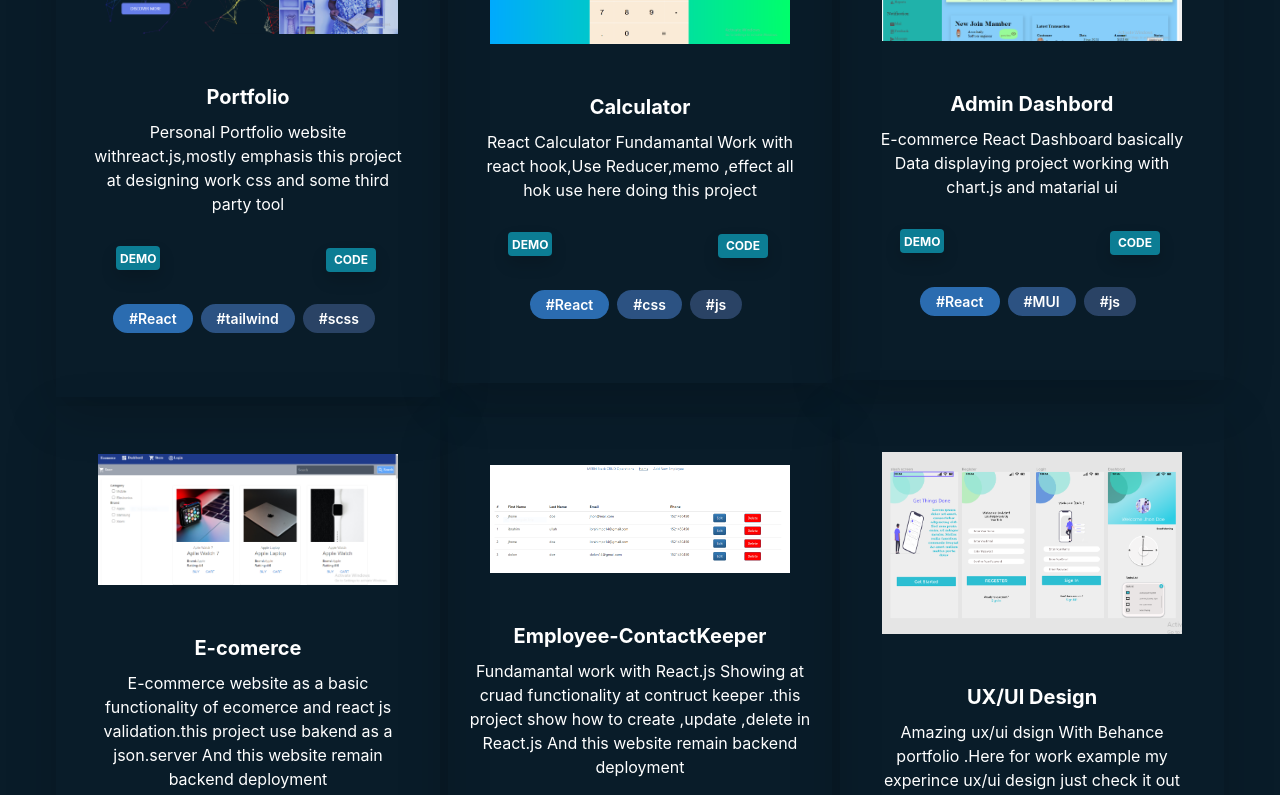
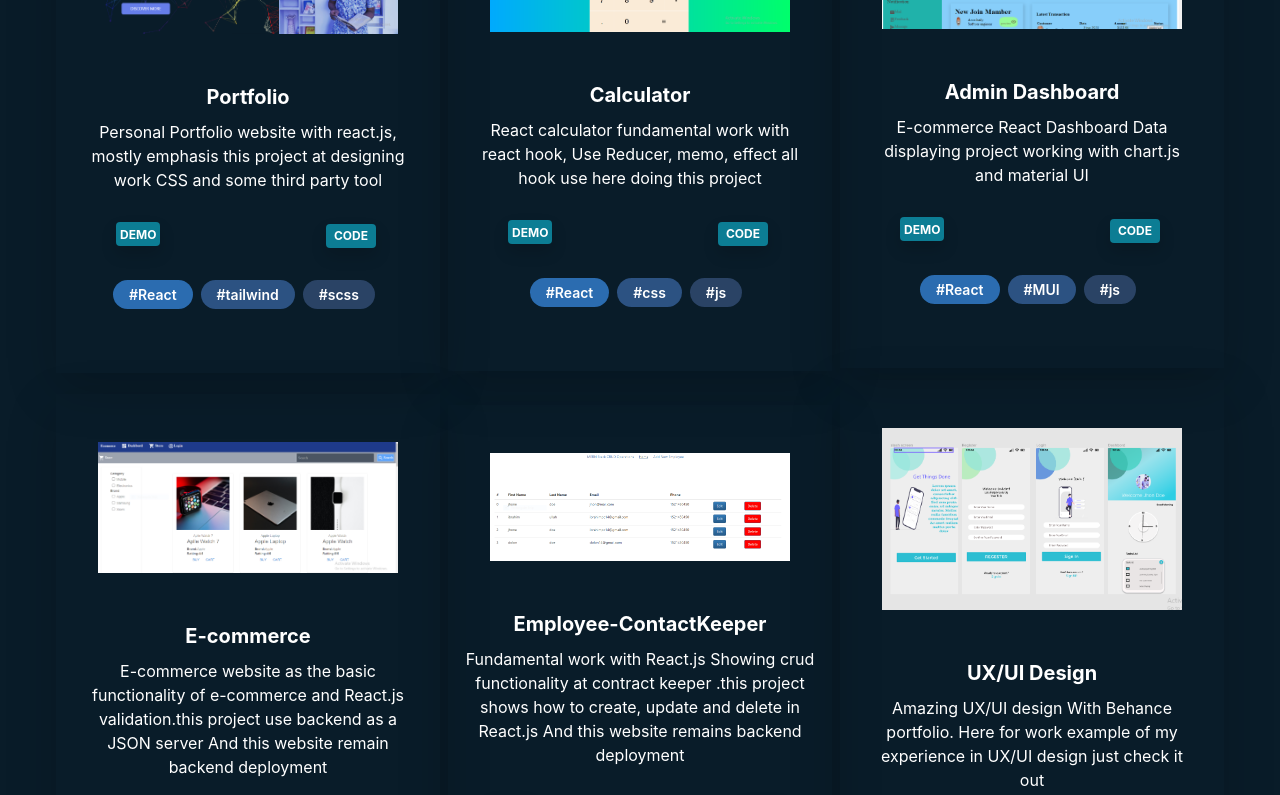
Before and after one commit to IbrahimDev007/portfolio, a React (Create React App) app: page / in a window 1280 px wide. Shown: the part 1160-1955 px from the top of the page. Built offline with nearby package versions, Linux system fonts and the light colour scheme.

Commit message:
resolved

```diff
--- a/src/content/index.js
+++ b/src/content/index.js
@@ -30,7 +30,7 @@ export default {
 			projectName: "Portfolio",
 			projectDemo: "https://ibrahim-007.netlify.app/",
 			PrjectCode: "https://github.com/IbrahimDev007/portfolio",
-			desc: "Personal  Portfolio  website  withreact.js,mostly emphasis this project at designing work css and some third party tool",
+			desc:"Personal  Portfolio  website  with react.js, mostly emphasis this project at designing work CSS and some third party tool",
 			item: "React",
 			item2: "tailwind",
 			item3: "scss",
@@ -43,33 +43,33 @@ export default {
 			projectName: "Calculator",
 			projectDemo: "https://calculator789.netlify.app/",
 			PrjectCode: "https://github.com/IbrahimDev007/Calculator/tree/master",
-			desc: "React Calculator Fundamantal Work with react hook,Use Reducer,memo ,effect all hok use here doing this project",
+			desc: "React calculator fundamental work with react hook, Use Reducer, memo, effect all hook use here doing this project",
 			item: "React",
 			item2: "css",
 			item3: "js",
 		},
 		{
-			title: " Admin Dashbord",
+			title: " Admin Dashboard",
 			img: "/assets/dashbord_snap.png",
-			projectName: "Admin Dashbord",
+			projectName: "Admin Dashboard",
 			button1: "Demo",
 			button2: "Code",
 			projectDemo: "https://ecomerce-electric.netlify.app/",
 			PrjectCode: "https://github.com/IbrahimDev007/React_Dashbord",
-			desc: "E-commerce React Dashboard  basically Data displaying project working with chart.js and matarial ui",
+			desc: "E-commerce React Dashboard Data displaying project working with chart.js and material UI",
 			item: "React",
 			item2: "MUI",
 			item3: "js",
 		},
 		{
-			title: " Ecomerce Website",
+			title: " E-commerce Website",
 			img: "/assets/ecomerceWebsite.PNG",
 			button1: "Demo",
 			button2: "Code",
-			projectName: "E-comerce",
+			projectName: "E-commerce",
 			projectDemo: "https://e-comerce-dashbord.netlify.app/",
 			PrjectCode: "https://github.com/IbrahimDev007/Ecomerce-dev",
-			desc: "E-commerce website as a basic functionality of ecomerce and react js validation.this project use bakend as a json.server And this website remain backend deployment",
+			desc: "E-commerce website as the basic functionality of e-commerce and React.js validation.this project use backend as a JSON server And this website remain backend deployment",
 			item: "React",
 			item2: "MUI",
 			item3: "js",
@@ -83,7 +83,7 @@ export default {
 			projectName: "Employee-ContactKeeper",
 			projectDemo: "https://contact-keeper004.netlify.app/",
 			PrjectCode: "https://github.com/IbrahimDev007/Employee-ContactKeeper",
-			desc: " Fundamantal work with React.js Showing at cruad functionality at contruct keeper .this project show how to create ,update ,delete in React.js And this website remain backend deployment",
+			desc: " Fundamental work with React.js Showing   crud functionality at contract keeper .this project shows how to create, update and delete in React.js And this website remains backend deployment",
 			item: "React",
 			item2: "express",
 			item3: "mongoose",
@@ -92,12 +92,12 @@ export default {
 		{
 			title: "Figma Design",
 			img: "/assets/Todo.PNG",
-			button1: "Dashbord",
+			button1: "Dashboard",
 			button2: "Preview",
 			projectName: "UX/UI Design",
 			projectDemo: "https://www.behance.net/ibrahimpc1db6f",
 			PrjectCode: "https://www.behance.net/ibrahimpc1db6f",
-			desc: "Amazing ux/ui dsign With Behance portfolio .Here for work example my experince ux/ui design just  check it out",
+			desc: "Amazing UX/UI design With Behance portfolio. Here for work example of my experience in UX/UI design just  check it out",
 			item: "Figma",
 			item2: "xd",
 			item3: "Photoshop",
@@ -106,7 +106,7 @@ export default {
 	],
 	Experience: {
 		title: "Experience",
-		desc: "After two different fields workout  i  decided to explore myself at web development and Ux/UI design.",
+		desc: "After two different fields workout, I decided to explore web development and Ux/UI design.	",
 		company: [
 			{
 				img: "/assets/CPC.PNG",
@@ -126,7 +126,7 @@ export default {
 	},
 	contact: {
 		title: "Ping Me!",
-		desc: "Hey, I'm Ibrahim Khalil Ullah (B.Sc in C.S.E), working  at  react  with diferent field  working exprience I love to explore myself to Developer and Designer. I am very excited to accomplish a new challenge and prepare to myself energetic worker",
+		desc: "Hey, I'm Ibrahim Khalil Ullah (B.Sc in C.S.E), working at  react.js and Figma with different fields of working experience. I love to explore myself as a Developer and Designer. I am very excited to accomplish a new challenge and prepare to myself an energetic worker",
 		socials: [
 			{
 				alt: "facebook",
@@ -195,6 +195,6 @@ export default {
 			},
 
 		],
-		desc: "  Befor This  react.js work  work at  many languages  like c,c++, Python, PHP, java though never settle down at last js claim to mind and I'm very much passionate at React.js and  UI/UX design .At Ux/UI like prototyoe,wareframe ,mockup design has well base revisised and here I go 😊  ",
+		desc: "  Before this, react.js worked in many languages like C, C++, Python, PHP, and Java. Though never settling down at last Javascript claims to mind, and I'm very passionate about React.js and UI/UX design. In  Ux/UI  sector working on prototypes, wireframes, mockup designs, and flow chart And here I go 😊  ",
 	},
 };
```
